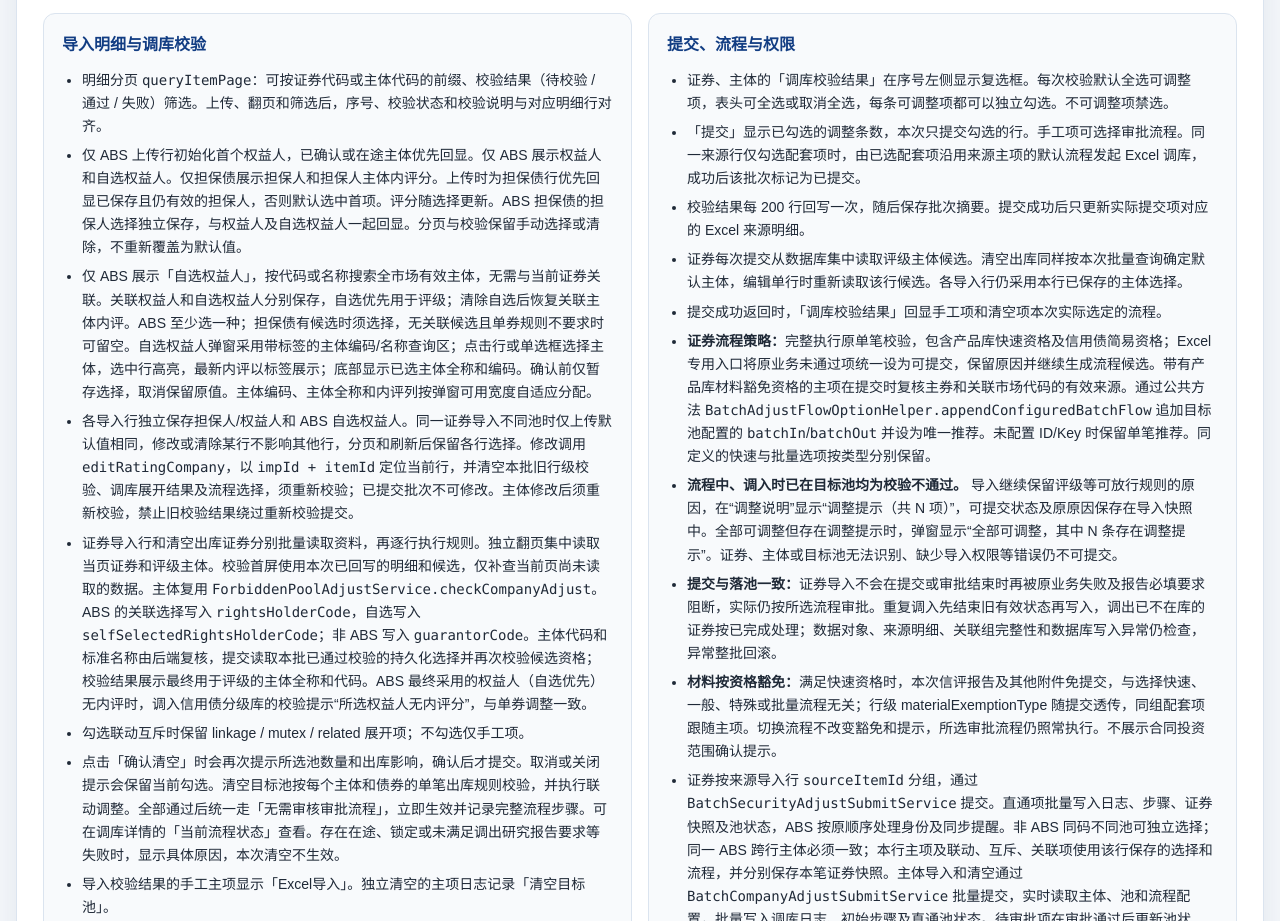
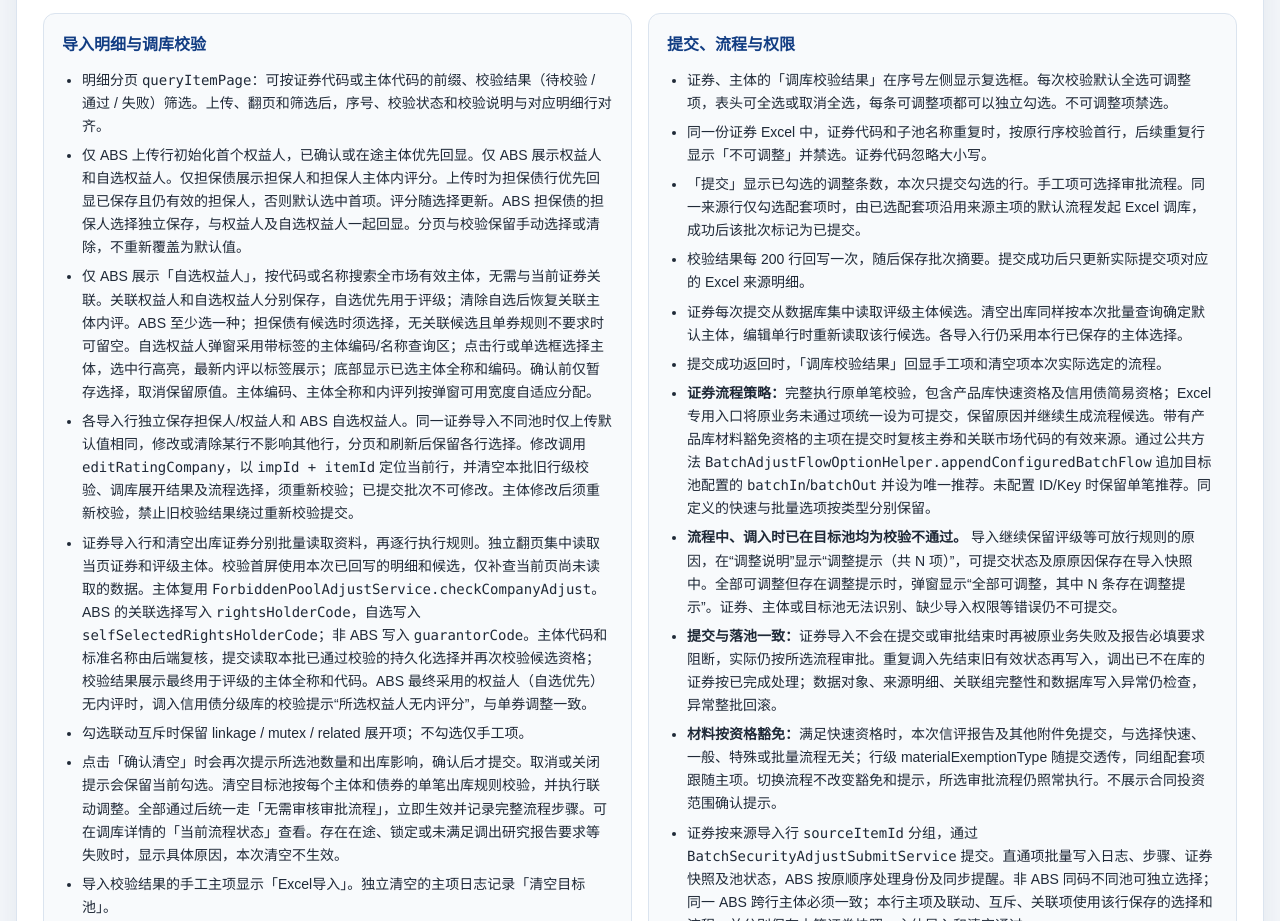
Before and after one commit to LiuXingQi123/znty-rrs-ui, a plain HTML site: page docs/security-pool-excel-import.html in a window 1280 px wide. Shown: the part 2044-2965 px from the top of the page. Drawn offline with Linux system fonts and the light colour scheme.

Commit message:
补充证券Excel导入重复行校验说明

```diff
--- a/docs/security-pool-excel-import.html
+++ b/docs/security-pool-excel-import.html
@@ -452,6 +452,7 @@
                 <h3>提交、流程与权限</h3>
                 <ul>
                     <li>证券、主体的「调库校验结果」在序号左侧显示复选框。每次校验默认全选可调整项，表头可全选或取消全选，每条可调整项都可以独立勾选。不可调整项禁选。</li>
+                    <li>同一份证券 Excel 中，证券代码和子池名称重复时，按原行序校验首行，后续重复行显示「不可调整」并禁选。证券代码忽略大小写。</li>
                     <li>「提交」显示已勾选的调整条数，本次只提交勾选的行。手工项可选择审批流程。同一来源行仅勾选配套项时，由已选配套项沿用来源主项的默认流程发起 Excel 调库，成功后该批次标记为已提交。</li>
                     <li>校验结果每 200 行回写一次，随后保存批次摘要。提交成功后只更新实际提交项对应的 Excel 来源明细。</li>
                     <li>证券每次提交从数据库集中读取评级主体候选。清空出库同样按本次批量查询确定默认主体，编辑单行时重新读取该行候选。各导入行仍采用本行已保存的主体选择。</li>
```
